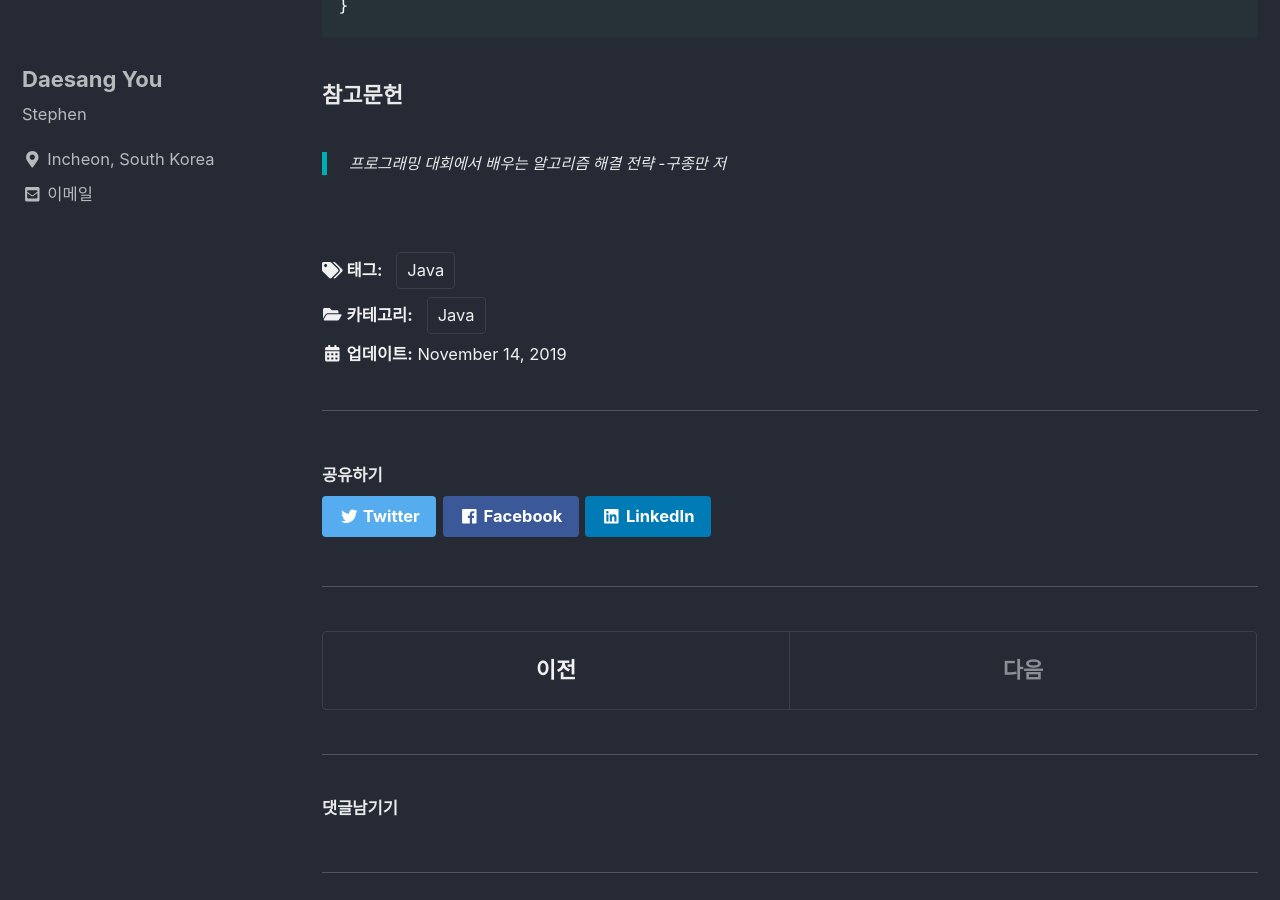
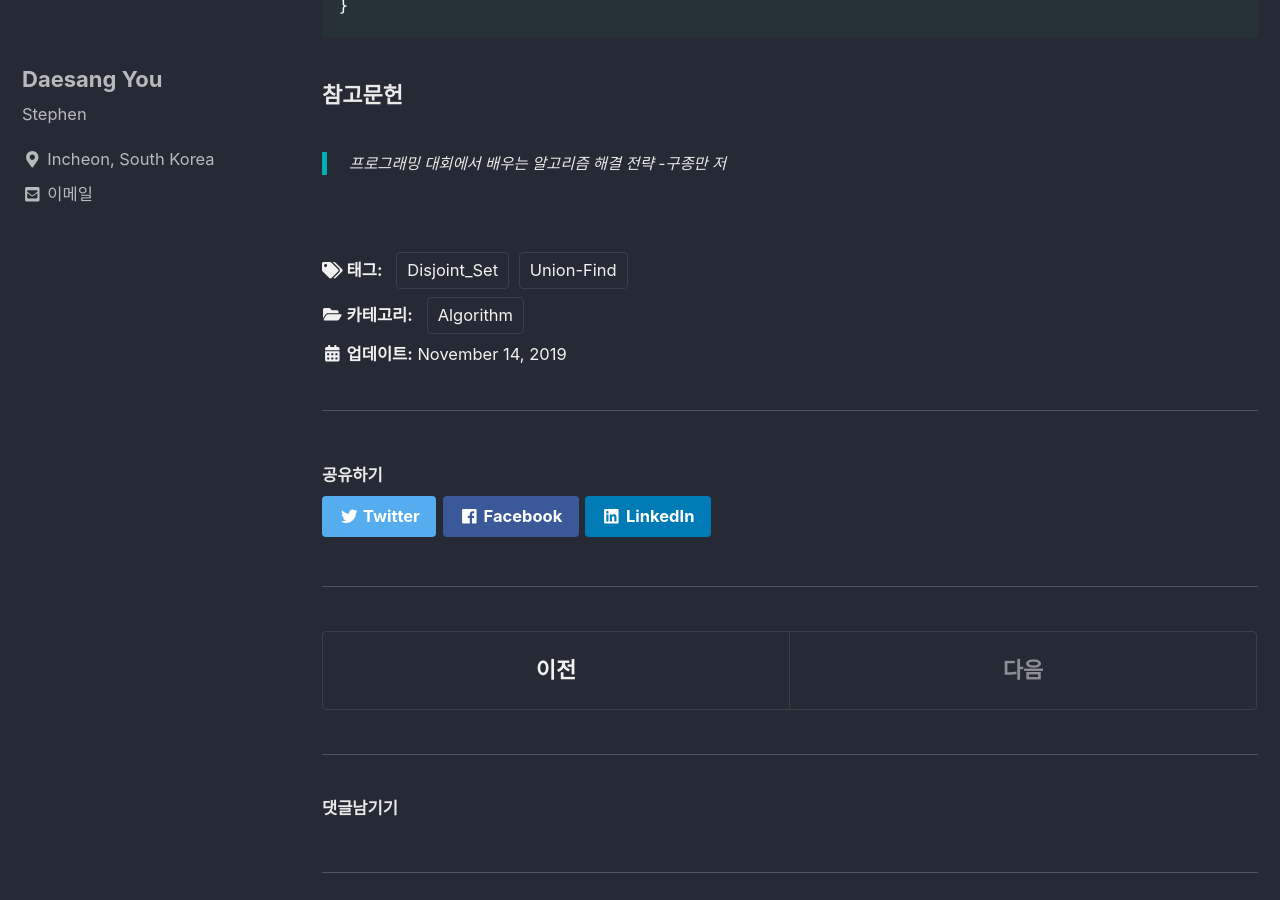
Before and after one commit to eotkd4791/eotkd4791.github.io, a Jekyll site: the page built from _posts/algorithm/2019-11-14-algorithm-union_find.md, in a window 1280 px wide and 900 px high, scrolled down 3508 px. Built offline with Jekyll 4.4.1, drawn with Linux system fonts in a browser that asks for light colours; cached includes are drawn as plain includes; comment, search, counter and statistics services are not loaded.

Commit message:
Update Category

```diff
--- a/_posts/algorithm/2019-11-14-algorithm-union_find.md
+++ b/_posts/algorithm/2019-11-14-algorithm-union_find.md
@@ -1,9 +1,10 @@
 ---
 title: "유니온 파인드 Union-Find"
 categories:
-  - Java
+  - Algorithm
 tags:
-  - Java
+  - Union-Find
+  - Disjoint_Set
 ---
 
 ### 유니온 파인드(Union-Find)란?
```
